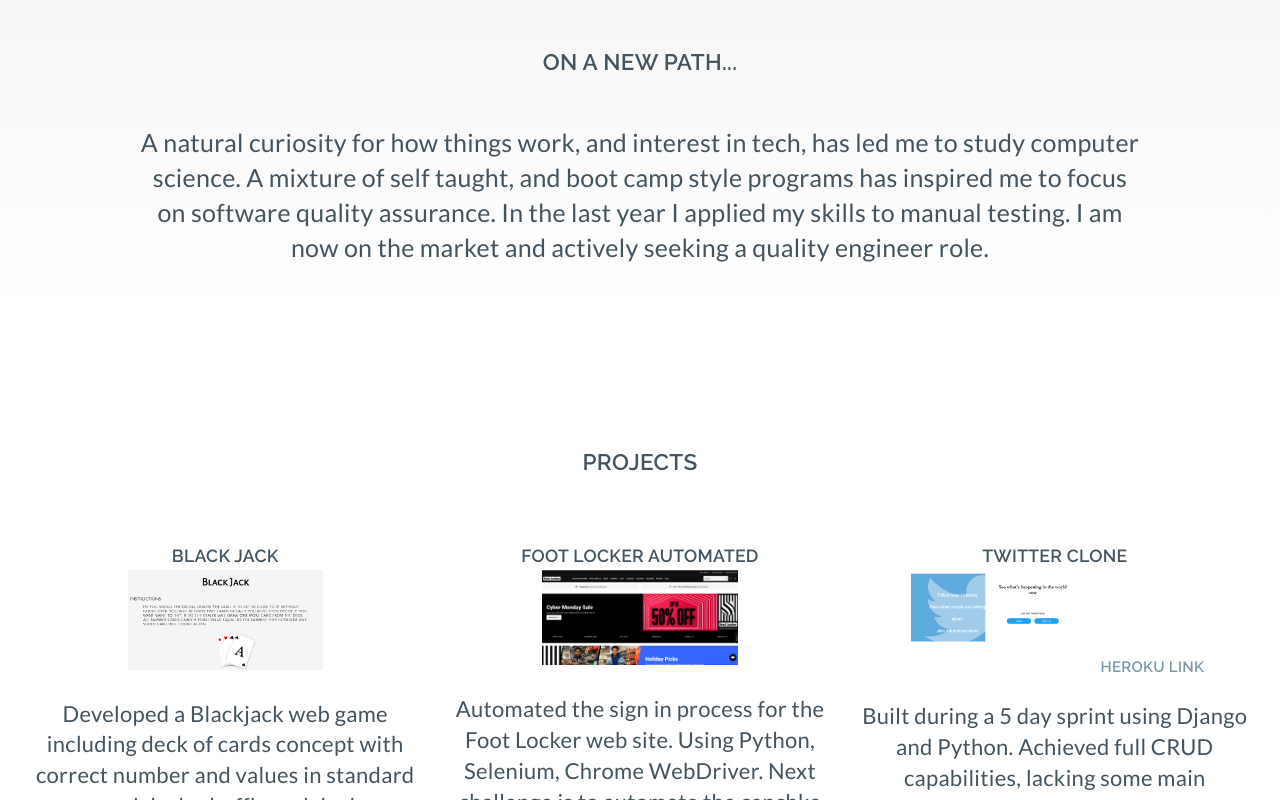
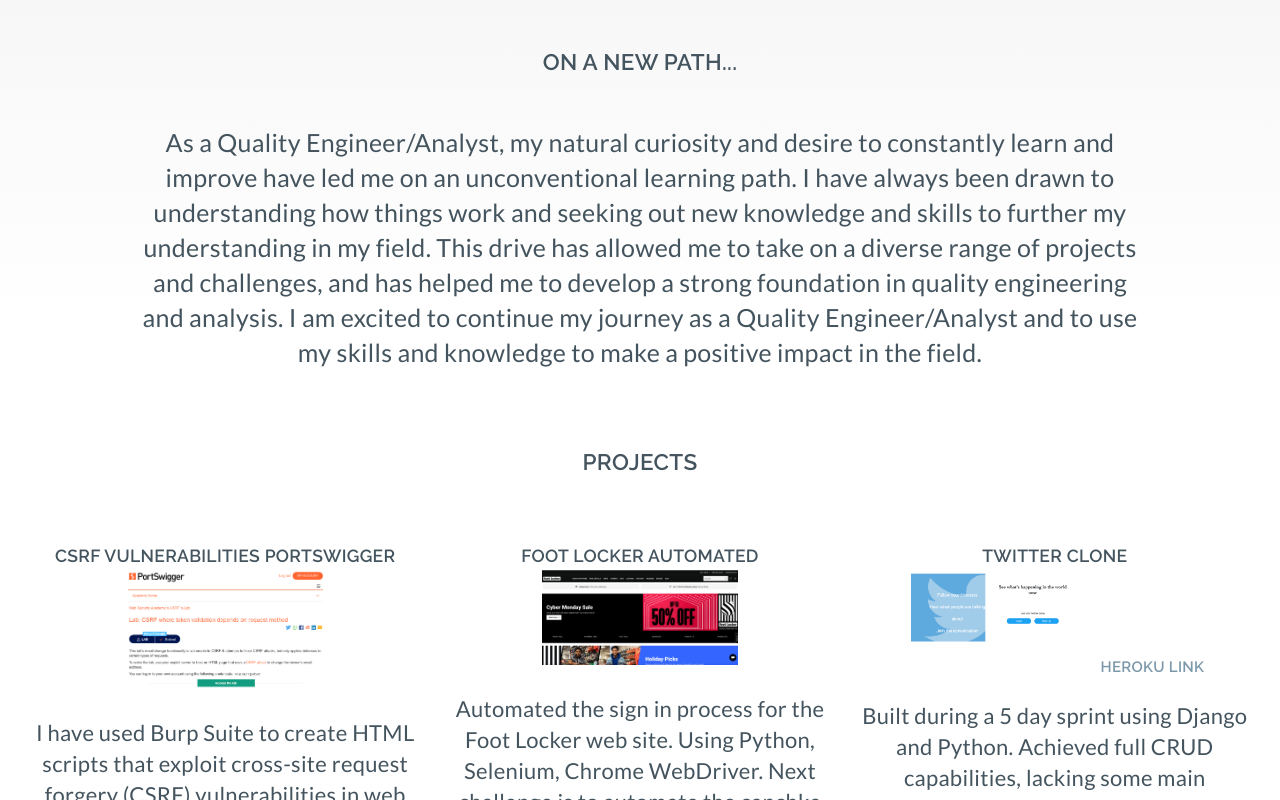
Before and after one commit to serrayon/Portfolio, a React (Create React App) app: page / in a window 1280 px wide. Shown: the part 880-1680 px from the top of the page. Built offline with nearby package versions, Linux system fonts and the light colour scheme.

Commit message:
updated QA engineer

```diff
--- a/src/components/Landing/About/About.js
+++ b/src/components/Landing/About/About.js
@@ -7,7 +7,7 @@
       <section id="about" className="callout-about">
         <article className="wrap">
           <h2>On a new path...</h2>
-          <p className='aboutp'>A natural curiosity for how things work, and interest in tech, has led me to study computer science. A mixture of self taught, and boot camp style programs has inspired me to focus on software quality assurance. In the last year I applied my skills to manual testing. I am now on the market and actively seeking a quality engineer role.</p>
+          <p className='aboutp'>As a Quality Engineer/Analyst, my natural curiosity and desire to constantly learn and improve have led me on an unconventional learning path. I have always been drawn to understanding how things work and seeking out new knowledge and skills to further my understanding in my field. This drive has allowed me to take on a diverse range of projects and challenges, and has helped me to develop a strong foundation in quality engineering and analysis. I am excited to continue my journey as a Quality Engineer/Analyst and to use my skills and knowledge to make a positive impact in the field.</p>
           <p> </p>
           <p></p>
         </article>
--- a/src/components/Landing/Projects/Projects.js
+++ b/src/components/Landing/Projects/Projects.js
@@ -1,6 +1,6 @@
 import React from 'react';
 
-import project1 from './black_jack.png';
+import project1 from './PortSwigger.png';
 import project2 from './footLocker.png';
 import project3 from './twitter.png';
 
@@ -12,16 +12,16 @@
 
 <div className="grid-wrapper articles">
   <article className="col-third">
-  <h3>Black Jack</h3>
-    <img src={project1} alt="Landing screen for game" />
+  <h3>CSRF Vulnerabilities PortSwigger</h3>
+    <img src={project1} alt="Landing screen for site" />
     <div>
-      <p className='p3'>Developed a Blackjack web game including deck of cards concept with correct number and values in standard card deck, shuffle and deal functionality, and game win/loss logic.</p>
-      <a href="https://github.com/serrayon/Black-Jack" >View Source</a>
+      <p className='p3'>I have used Burp Suite to create HTML scripts that exploit cross-site request forgery (CSRF) vulnerabilities in web applications. By creating scripts that simulate these attacks, I was able to test the security of web applications and identify potential vulnerabilities that needed to be addressed. .</p>
+      <a href="https://github.com/serrayon/CSRF-" >View Source</a>
     </div>
   </article>
   <article className="col-third">
   <h3 className='herokuOne'>Foot Locker Automated</h3>
-    <img src={project2} alt="Login page for World of Literature" />
+    <img src={project2} alt="Landing screen FootLocker" />
     <div>
 
       <p className='p3'>Automated the sign in process for the Foot Locker web site. Using Python, Selenium, Chrome WebDriver. Next challenge is to automate the capchka process.
```
Also changed, not shown: src/components/Landing/Projects/PortSwigger.png (added).
